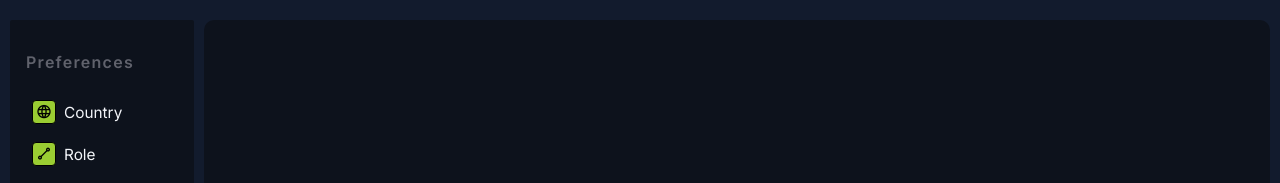
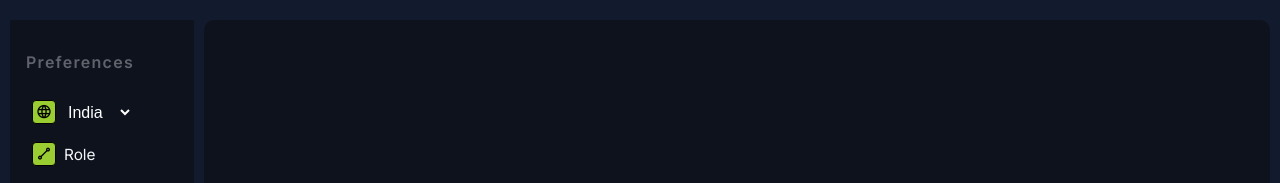
Before and after one commit to N16H7H4WK-3R/CareerCruiseFrontend, a React (Create React App) app: page /employer in a window 1280 px wide. Shown: the top 183 px of the page. Built offline with nearby package versions, Linux system fonts and the light colour scheme.

Commit message:
updates (check pending)

```diff
--- a/package.json
+++ b/package.json
@@ -10,6 +10,7 @@
     "react-dom": "^18.2.0",
     "react-router-dom": "^6.17.0",
     "react-scripts": "5.0.1",
+    "reactjs-popup": "^2.0.6",
     "web-vitals": "^2.1.4"
   },
   "scripts": {
--- a/src/components/component_css/dashboard.css
+++ b/src/components/component_css/dashboard.css
@@ -128,6 +128,30 @@
     align-items: center;
 }
 
+.menu-item select {
+    background-color: transparent;
+    border: none;
+    color: white;
+    font-size: 1rem;
+    cursor: pointer;
+    align-items: center;
+    text-transform: capitalize;
+    outline: none;
+}
+
+.menu-item option {
+    background: #34495e;
+    font-size: 1rem;
+    border: none;
+    color: #ecf0f1;
+}
+
+.menu-item select:focus {
+    outline: none;
+    border: none;
+}
+
+
 .menu-item .icon i {
     font-size: 1rem;
 }
--- a/src/components/employer_dashboard.js
+++ b/src/components/employer_dashboard.js
@@ -14,7 +14,12 @@ function EmployerDashboard() {
                         <h3>Preferences</h3>
                         <ul className="menu">
                             <li className="menu-item">
-                                <div className="icon"><i aria-hidden="true" className="ti ti-world"></i></div><span>Country</span>
+                                <div className="icon"><i aria-hidden="true" className="ti ti-world"></i></div>
+                                <select>
+                                    <option value="country1"><i aria-hidden="true" className="ti ti-world"></i>India</option>
+                                    <option value="country2">USA</option>
+                                    <option value="country3">Russia</option>
+                                </select>
                             </li>
                             <li className="menu-item">
                                 <div className="icon"><i aria-hidden="true" className="ti ti-line"></i></div><span>Role</span>
```
Also changed, not shown: 1 other file (tests, documents, lock files or other folders).
